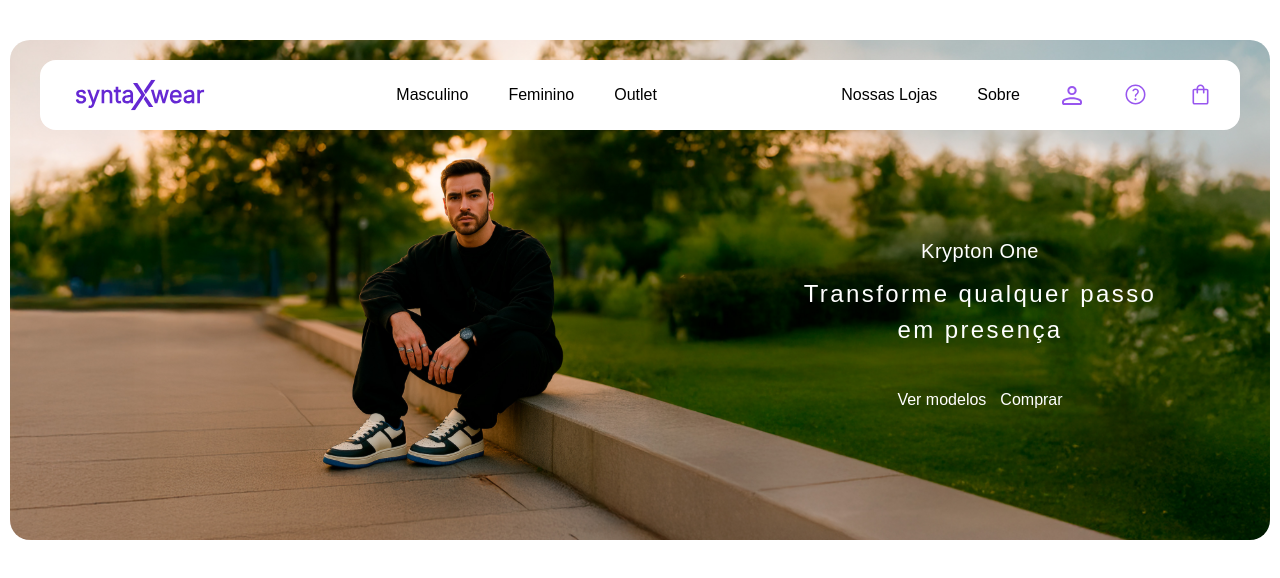
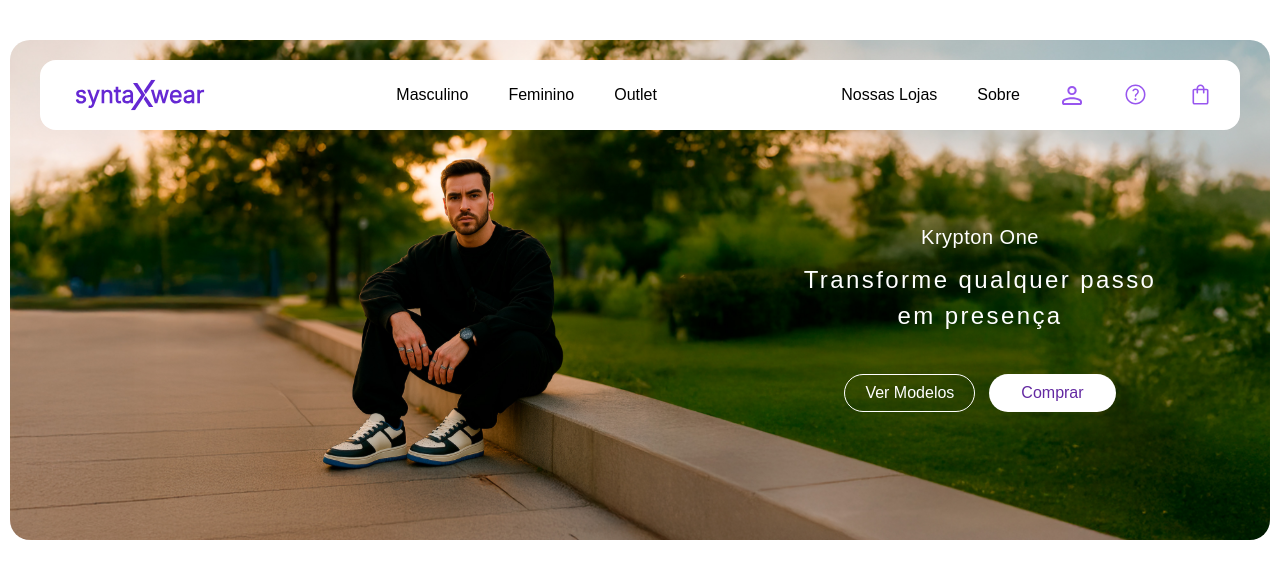
Before and after one commit to israel-monteiro/syntax-wear-app, a React (Vite) app: page / in a window 1280 px wide. Shown: the top 578 px of the page. Built offline with nearby package versions, Linux system fonts and the light colour scheme; a web font is replaced by a local one.

Commit message:
feat: add button component

```diff
--- /dev/null
+++ b/src/components/Button/index.tsx
@@ -0,0 +1,23 @@
+interface ButtonProps {
+    children: React.ReactNode;
+    variant?: "primary" | "secondary";
+    size?: "sm" | "md" | "lg";
+}
+
+export const Button = ({ children, variant = "primary", size = "md" }: ButtonProps) => {
+    const buttonStyles = {
+        base: "flex justify-center items-center gap-2 text-nowrap leading-none hover:cursor-pointer transition-colors duration-200 font-medium rounded-full transition py-2.5",
+        variant: {
+            primary: "bg-white text-[#6329A2] hover:bg-gray-100",
+            secondary: "bg-transparent border border-white text-white hover:bg-white hover:text-black",
+        },
+        size: {
+            sm: "px-5",
+            md: "px-8",
+            lg: "px-10",
+        },
+    };
+
+    const className = `${buttonStyles.base} ${buttonStyles.variant[variant]} ${buttonStyles.size[size]}`;
+    return <button className={className}>{children}</button>;
+};
--- a/src/components/Hero/index.tsx
+++ b/src/components/Hero/index.tsx
@@ -1,4 +1,5 @@
 import Banner from "@/assets/images/banners/hero.svg";
+import { Button } from "../Button";
 export const Hero = () => {
     return (
         <div className="container">
@@ -16,8 +17,10 @@ export const Hero = () => {
                             Transforme qualquer passo em presença
                         </h1>
                         <div className="flex gap-3.5">
-                            <button>Ver modelos</button>
-                            <button>Comprar</button>
+                            <Button variant="secondary" size="sm">
+                                Ver Modelos
+                            </Button>
+                            <Button>Comprar</Button>
                         </div>
                     </div>
                 </div>
```
